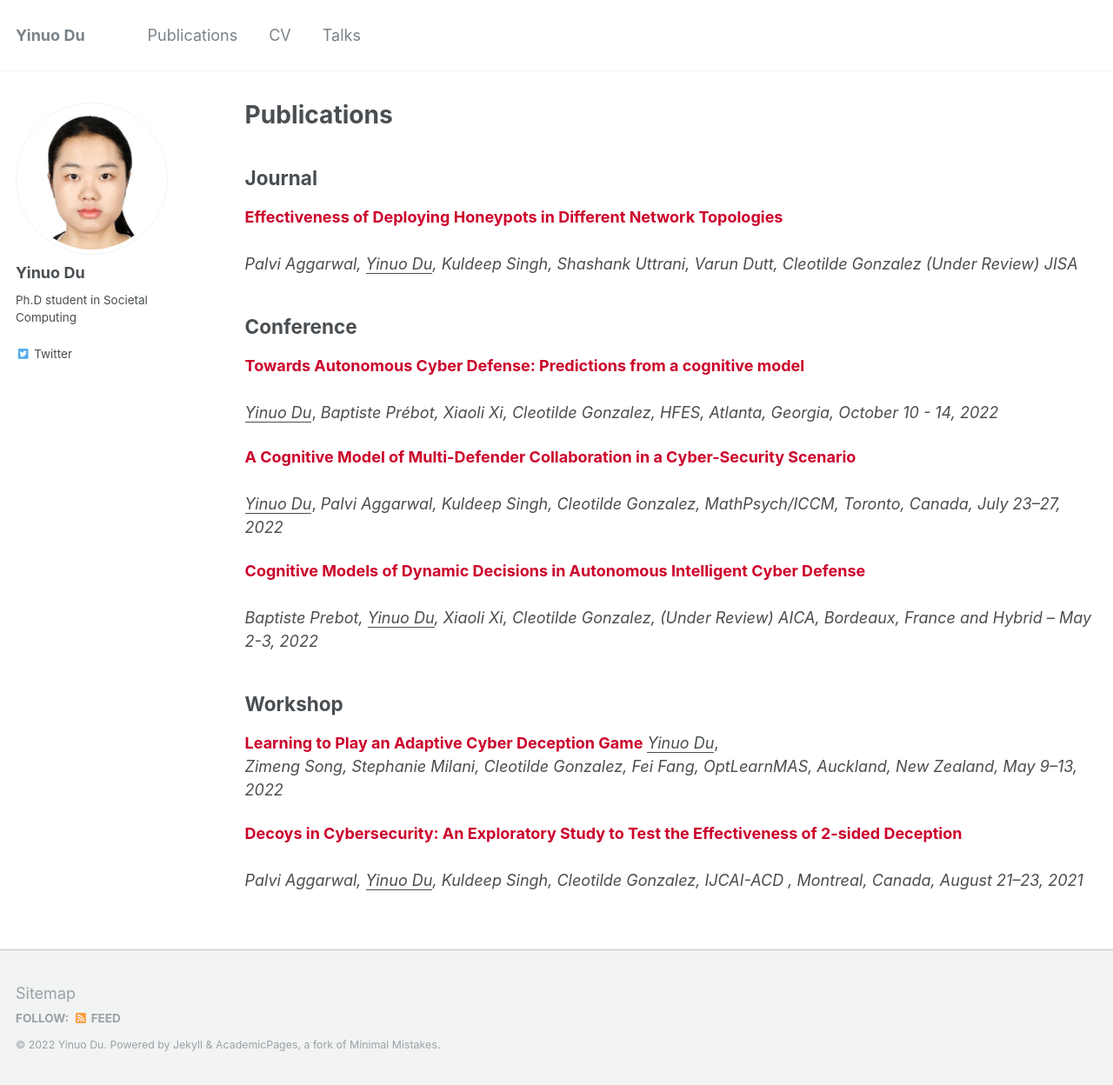
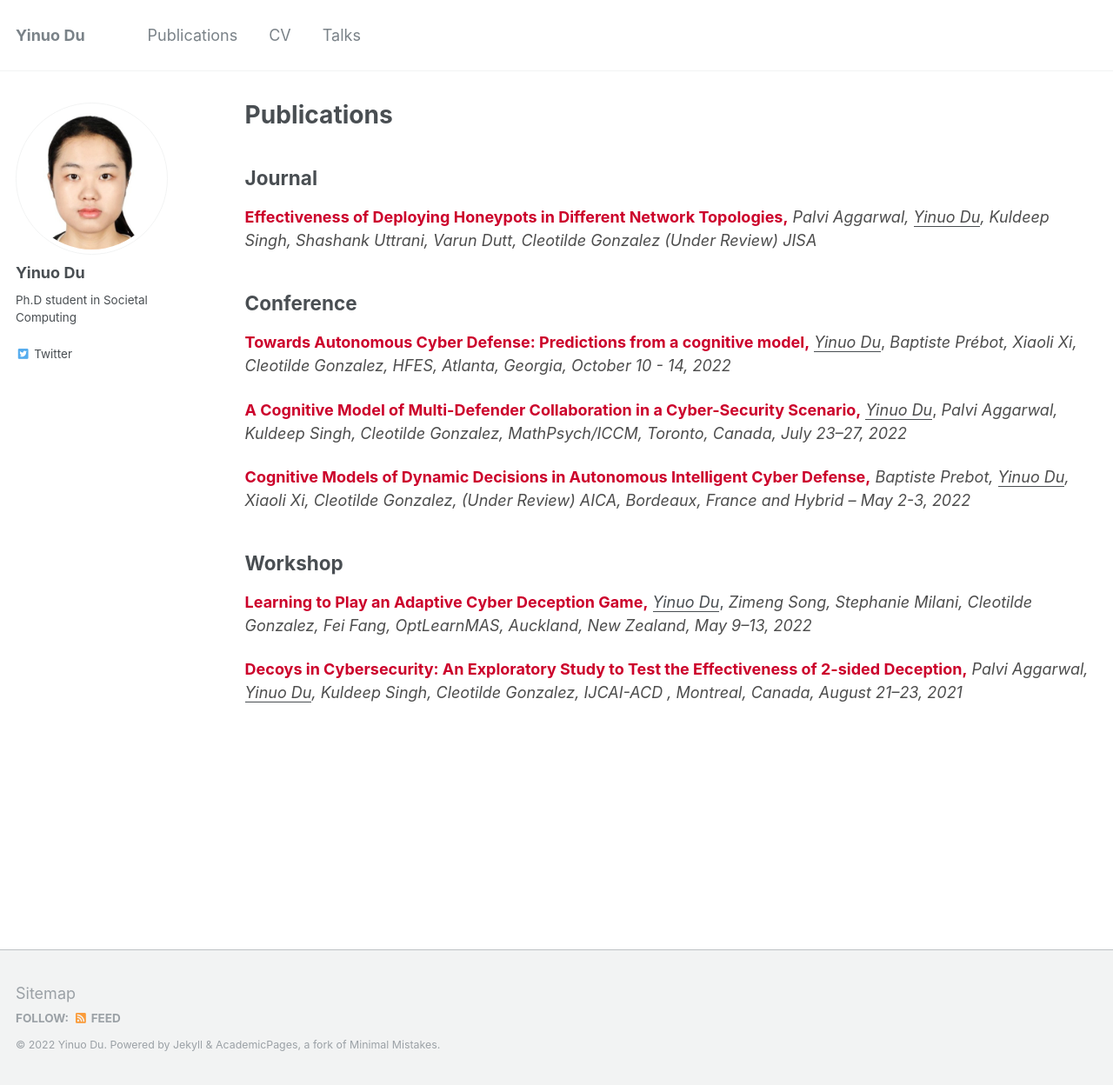
Before and after one commit to aduyinuo/aduyinuo.github.io, a Jekyll site: the page built from _pages/publications.md, in a window 1280 px wide and 1248 px high. Shown: the whole window at 87% size. Built offline with Jekyll 4.4.1, drawn with Linux system fonts in a browser that asks for light colours.

Commit message:
self intro

```diff
--- a/_pages/publications.md
+++ b/_pages/publications.md
@@ -16,22 +16,16 @@ author_profile: true
 {% endfor %} -->
 
 ## Journal
-<span style="color:#cc002b;">**Effectiveness of Deploying Honeypots in Different Network Topologies**</span><br />
-<span style="color:#4d4d4d;">*Palvi Aggarwal, <u>Yinuo Du</u>, Kuldeep Singh, Shashank Uttrani, Varun Dutt, Cleotilde Gonzalez*   *(Under Review) JISA*
+<span style="color:#cc002b;">**Effectiveness of Deploying Honeypots in Different Network Topologies,**</span>   <span style="color:#4d4d4d;">*Palvi Aggarwal, <u>Yinuo Du</u>, Kuldeep Singh, Shashank Uttrani, Varun Dutt, Cleotilde Gonzalez*   *(Under Review) JISA*
 
 ## Conference
-<span style="color:#cc002b;">**Towards Autonomous Cyber Defense: Predictions from a cognitive model**</span><br />
-<span style="color:#4d4d4d;">*<u>Yinuo Du</u>*, *Baptiste Prébot, Xiaoli Xi, Cleotilde Gonzalez,*   *HFES, Atlanta, Georgia, October 10 - 14, 2022*</span>
+<span style="color:#cc002b;">**Towards Autonomous Cyber Defense: Predictions from a cognitive model,**</span>   <span style="color:#4d4d4d;">*<u>Yinuo Du</u>*, *Baptiste Prébot, Xiaoli Xi, Cleotilde Gonzalez,*   *HFES, Atlanta, Georgia, October 10 - 14, 2022*</span>
 
-<span style="color:#cc002b;">**A Cognitive Model of Multi-Defender Collaboration in a Cyber-Security Scenario**</span><br />
-<span style="color:#4d4d4d;">*<u>Yinuo Du</u>*, *Palvi Aggarwal, Kuldeep Singh, Cleotilde Gonzalez,*   *MathPsych/ICCM, Toronto, Canada, July 23--27, 2022*</span>
+<span style="color:#cc002b;">**A Cognitive Model of Multi-Defender Collaboration in a Cyber-Security Scenario,**</span>   <span style="color:#4d4d4d;">*<u>Yinuo Du</u>*, *Palvi Aggarwal, Kuldeep Singh, Cleotilde Gonzalez,*   *MathPsych/ICCM, Toronto, Canada, July 23--27, 2022*</span>
 
-<span style="color:#cc002b;">**Cognitive Models of Dynamic Decisions in Autonomous Intelligent Cyber Defense**</span><br />
-<span style="color:#4d4d4d;">*Baptiste Prebot, <u>Yinuo Du</u>, Xiaoli Xi, Cleotilde Gonzalez,*   *(Under Review) AICA, Bordeaux, France and Hybrid – May 2-3, 2022*</span>
+<span style="color:#cc002b;">**Cognitive Models of Dynamic Decisions in Autonomous Intelligent Cyber Defense,**</span>   <span style="color:#4d4d4d;">*Baptiste Prebot, <u>Yinuo Du</u>, Xiaoli Xi, Cleotilde Gonzalez,*   *(Under Review) AICA, Bordeaux, France and Hybrid – May 2-3, 2022*</span>
 
 ## Workshop
-<span style="color:#cc002b;">**Learning to Play an Adaptive Cyber Deception Game**</span>   *<u>Yinuo Du</u>*,<br />
-<span style="color:#4d4d4d;">*Zimeng Song, Stephanie Milani, Cleotilde Gonzalez, Fei Fang,*   *OptLearnMAS, Auckland, New Zealand, May 9--13, 2022*</span>
+<span style="color:#cc002b;">**Learning to Play an Adaptive Cyber Deception Game,**</span>   *<u>Yinuo Du</u>*, <span style="color:#4d4d4d;">*Zimeng Song, Stephanie Milani, Cleotilde Gonzalez, Fei Fang,*   *OptLearnMAS, Auckland, New Zealand, May 9--13, 2022*</span>
 
-<span style="color:#cc002b;">**Decoys in Cybersecurity: An Exploratory Study to Test the Effectiveness of 2-sided Deception**</span><br />
-<span style="color:#4d4d4d;">*Palvi Aggarwal, <u>Yinuo Du</u>, Kuldeep Singh, Cleotilde Gonzalez,*   *IJCAI-ACD , Montreal, Canada, August 21--23, 2021*</span>
+<span style="color:#cc002b;">**Decoys in Cybersecurity: An Exploratory Study to Test the Effectiveness of 2-sided Deception,**</span>   <span style="color:#4d4d4d;">*Palvi Aggarwal, <u>Yinuo Du</u>, Kuldeep Singh, Cleotilde Gonzalez,*   *IJCAI-ACD , Montreal, Canada, August 21--23, 2021*</span>
```
